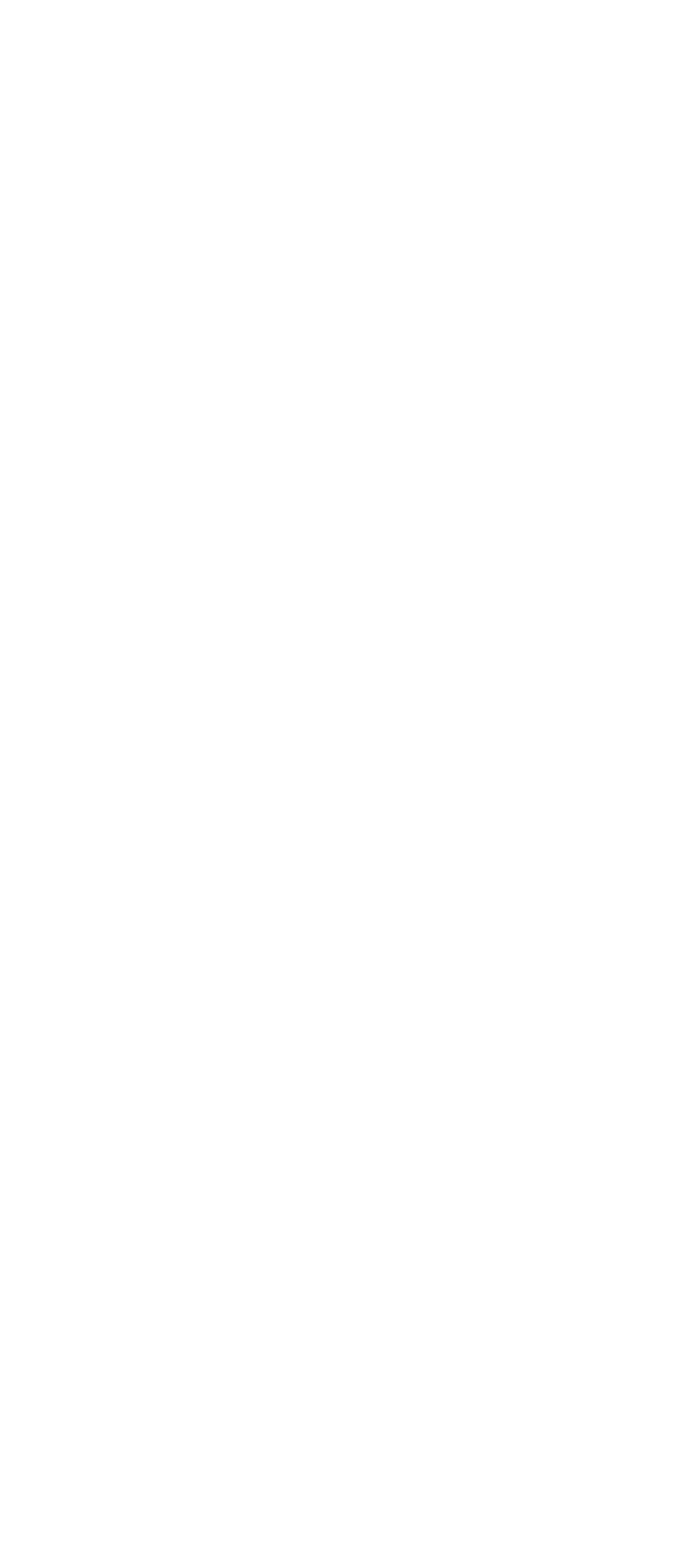
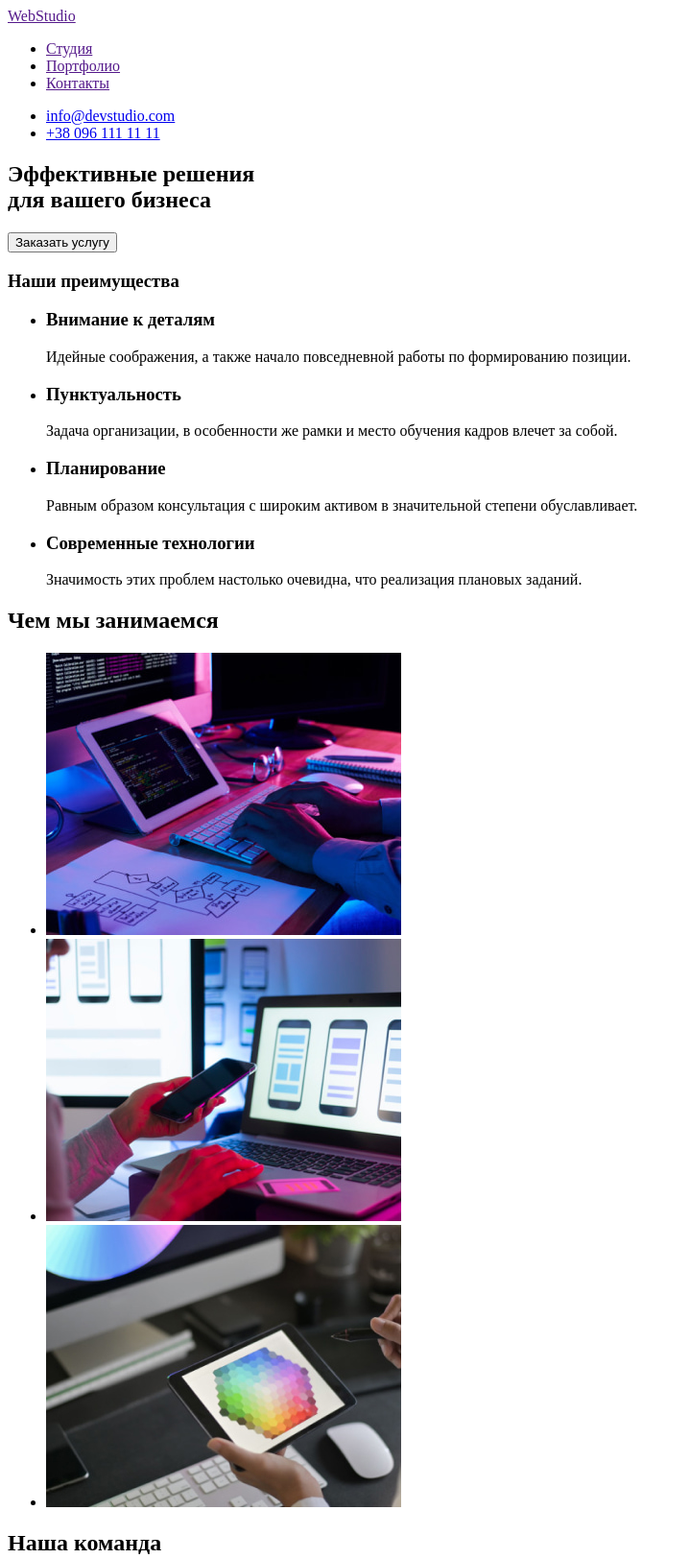
Before and after one commit to Irylya/goit-markup-hw-01, a plain HTML site: page index.html in a window 1280 px wide. Shown: the top 1624 px of the page at 96% size, without its empty margins (0-719 px from the left). Before the commit the page ends 800 px from the top, so only its background shows below. Drawn offline with Linux system fonts and the light colour scheme.

Commit message:
Додає шапку, унікальну частину та ппідвал

```diff
--- a/index.html
+++ b/index.html
@@ -7,6 +7,115 @@
     <title>Студия</title>
 </head>
 <body>
+    <!-- Шапка -->
+    <header>
+        <nav>
+            <a href="">
+                WebStudio
+            </a>
 
+            <ul>
+                <li><a href="">Студия</a></li>
+                <li><a href="">Портфолио</a></li>
+                <li><a href="">Контакты</a></li>
+            </ul>
+
+        </nav>
+
+        <ul>
+            <li><a href="mailto:">info@devstudio.com</a></li>
+            <li><a href="tel:">+38 096 111 11 11</a></li>
+        </ul>
+    </header>
+
+    <!-- Унікальна частина -->
+    <main>
+        <!-- Герой -->
+        <section>
+            <h1>Эффективные решения<br> для вашего бизнеса</h1>
+            <button type="button">Заказать услугу</button>
+        </section>
+
+        <!-- Наші переваги -->
+        <section>
+            <h3>Наши преимущества</h3>
+
+            <ul>
+                <li>
+                    <h3>Внимание к деталям</h3>
+                    <p>
+                        Идейные соображения, а также начало повседневной работы по формированию позиции.
+                    </p>
+                </li>
+                <li>
+                    <h3>Пунктуальность</h3>
+                    <p>
+                        Задача организации, в особенности же рамки и место обучения кадров влечет за собой.
+                    </p>
+                </li>
+                <li>
+                    <h3>Планирование</h3>
+                    <p>
+                        Равным образом консультация с широким активом в значительной степени обуславливает.
+                    </p>
+                </li>
+                <li>
+                    <h3>Современные технологии</h3>
+                    <p>
+                        Значимость этих проблем настолько очевидна, что реализация плановых заданий.
+                    </p>
+                </li>
+            </ul>
+        </section>
+
+        <!-- Чим ми займаємось -->
+        <section>
+            <h2>Чем мы занимаемся</h2>
+            <ul>
+                <li><img src="./images/what_we_do_1.jpg" alt="Компьютер и айрад на рабочем столе" width="370"></li>
+                <li><img src="./images/what_we_do_2.jpg" alt="Ноутбук и елефон" width="370"></li>
+                <li><img src="./images/what_we_do_3.jpg" alt="Планшет с цветным изображением на фоне компьютера" width="370">
+                </li>
+            </ul>
+        </section>
+
+        <!-- Наша команда -->
+        <section>
+            <h2>Наша команда</h2>
+
+            <ul>
+                <li>
+                    <img src="./images/igor_d.jpg" alt="Игорь Демьяненко" width="270">
+                    <h3>Игорь Демьяненко</h3>
+                    <p>Product Designer</p>
+                </li>
+                <li>
+                    <img src="./images/olga_r.jpg" alt="Ольга Репина" width="270">
+                    <h3>Ольга Репина</h3>
+                    <p>Frontend Developer</p>
+                </li>
+                <li>
+                    <img src="./images/nikolay_t.jpg" alt="Николай Тарасов" width="270">
+                    <h3>Николай Тарасов</h3>
+                    <p>Marketing</p>
+                </li>
+                <li>
+                    <img src="./images/mihail_ye.jpg" alt="Михаил Ермаков" width="270">
+                    <h3>Михаил Ермаков</h3>
+                    <p>UI Designer</p>
+                </li>
+            </ul>
+        </section>
+    </main>
+
+    <!-- Підвал -->
+    <footer>
+        <ul>
+            <li><a href="">WebStudio</a></li>
+            <li><address>г. Киев, пр-т Леси Украинки, 26</address></li>
+            <li><a href="mailto:">info@devstudio.com</a></li>
+            <li><a href="tel:">+38 096 111 11 11</a></li>
+        </ul>
+    </footer>
 </body>
 </html>
```
